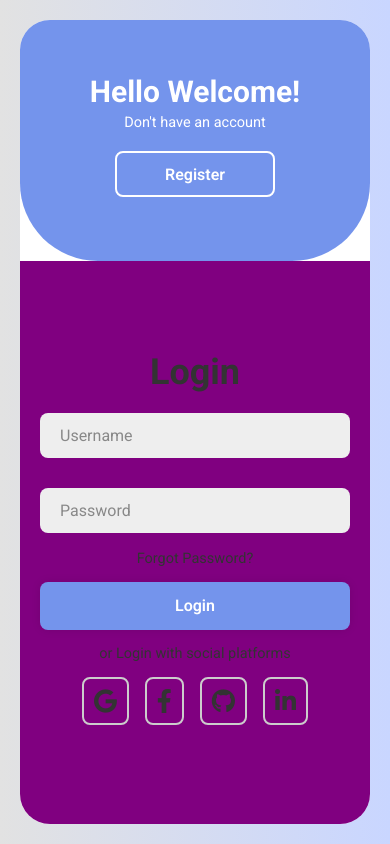
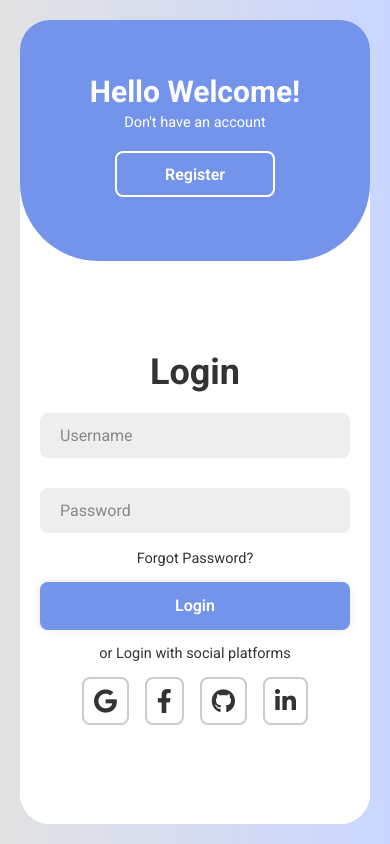
Before and after one commit to ReemAbdelkader/Login-Registration-Form, a plain HTML site: page index.html in a window 390 px wide. Drawn offline with Linux system fonts and the light colour scheme; some icons are missing.

Commit message:
Update style.css

```diff
--- a/assets/style.css
+++ b/assets/style.css
@@ -212,7 +212,6 @@ form {
         height: calc(100vh - 40px);
     }
     .form-box {
-        background: purple;
         bottom: 0;
         width: 100%;
         height: 70%;
```
